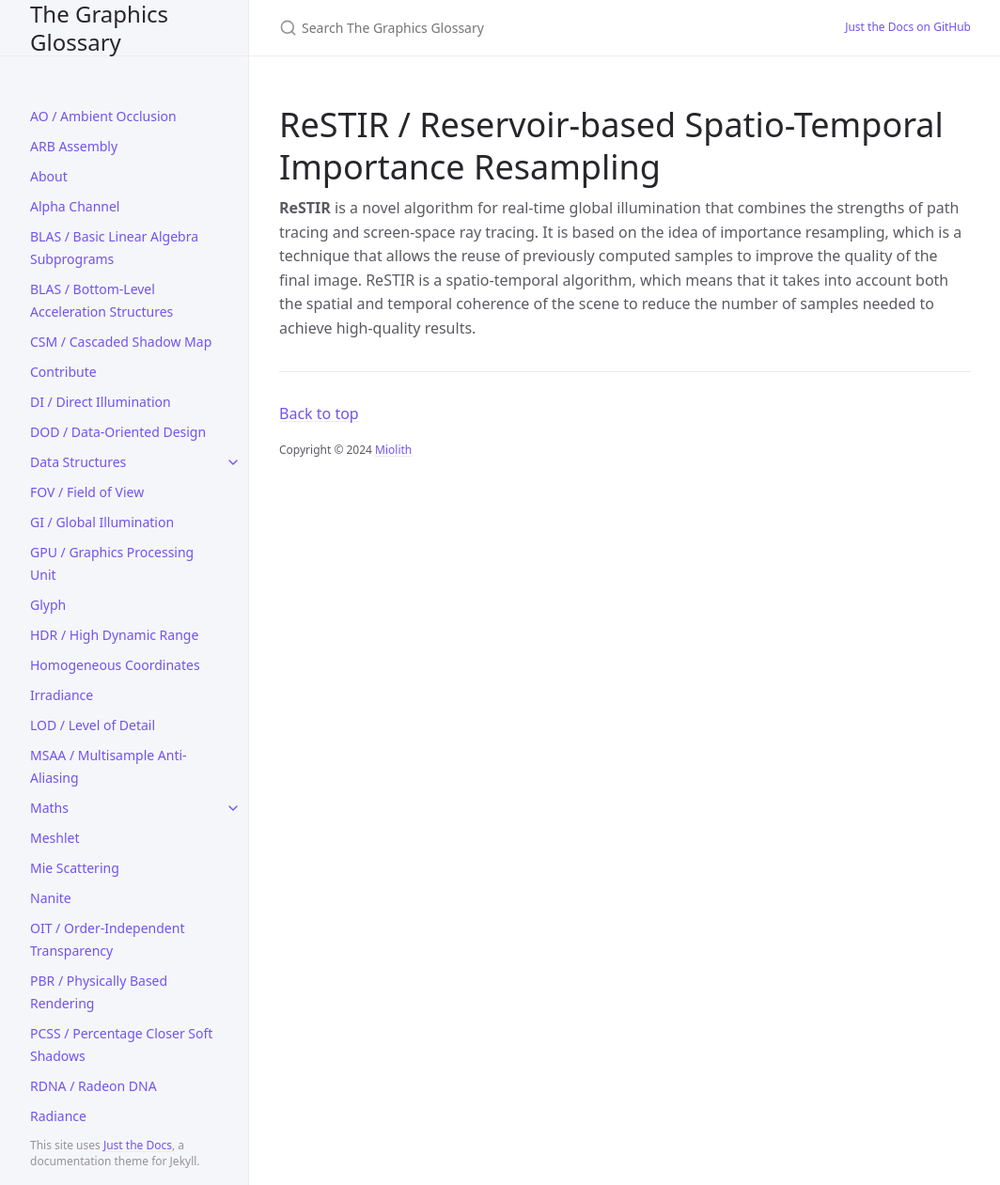
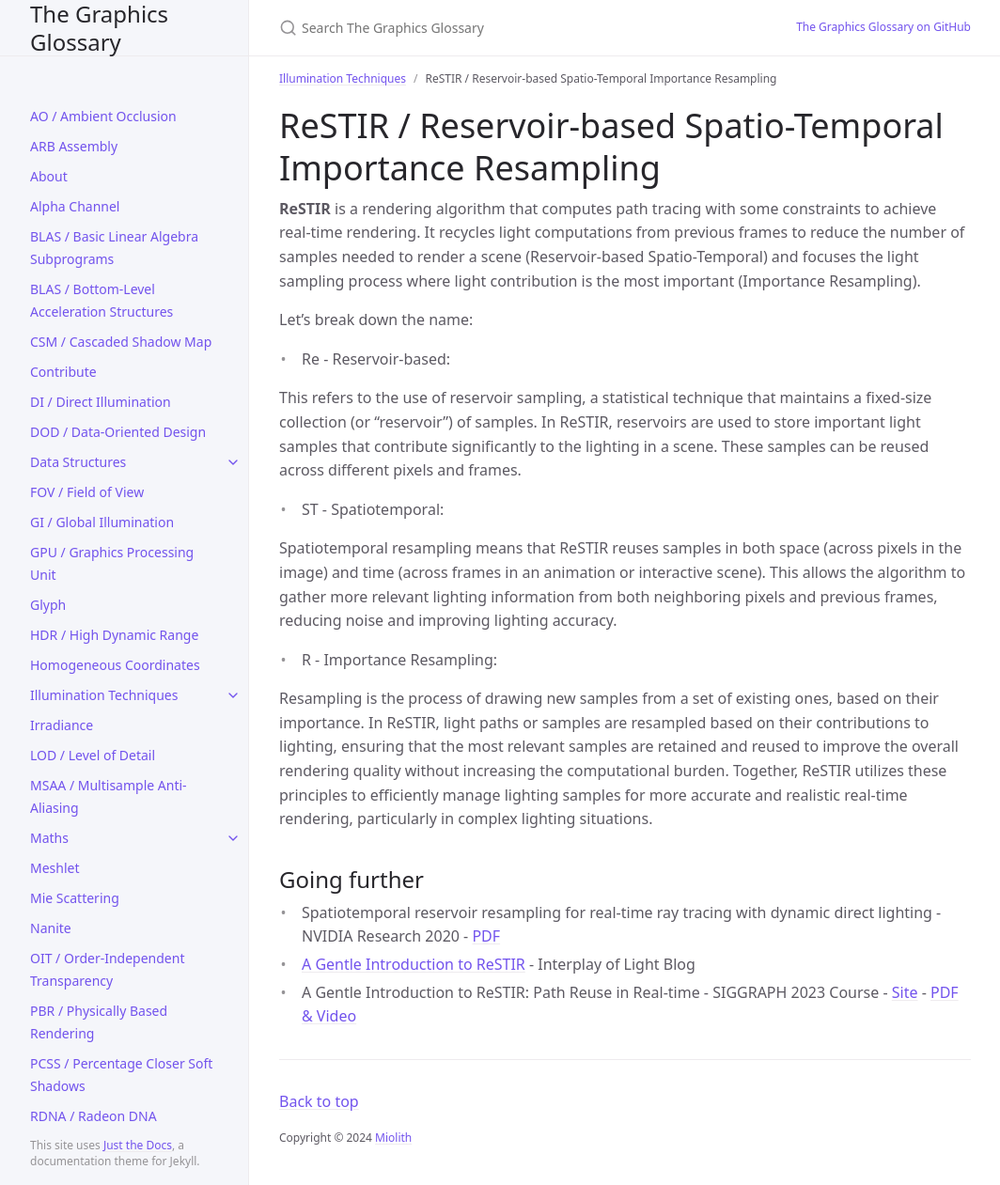
Before and after one commit to GraphicsGlossary/graphicsglossary.github.io, a Jekyll site: the page built from docs/illumination-techniques/restir.md, in a window 1280 px wide and 1261 px high. Shown: the whole window at 94% size, without its empty margins (107-1171 px from the left). Built offline with Jekyll 4.4.1, drawn with Linux system fonts in a browser that asks for light colours; cached includes are drawn as plain includes.

Commit message:
update restir

```diff
--- a/_config.yml
+++ b/_config.yml
@@ -113,8 +113,8 @@ heading_anchors: true
 
 # Aux links for the upper right navigation
 aux_links:
-  "Just the Docs on GitHub":
-    - "https://github.com/just-the-docs/just-the-docs"
+  "The Graphics Glossary on GitHub":
+    - "https://github.com/GraphicsGlossary/graphicsglossary.github.io"
 
 # Makes Aux links open in a new tab. Default is false
 aux_links_new_tab: false
@@ -128,9 +128,9 @@ nav_enabled: true
 nav_sort: case_sensitive # Capital letters sorted before lowercase
 
 # External navigation links
-nav_external_links:
-  - title: Just the Docs on GitHub
-    url: https://github.com/just-the-docs/just-the-docs
+#nav_external_links:
+#  - title: Just the Docs on GitHub
+#    url: https://github.com/just-the-docs/just-the-docs
 
 # Show navigation error report
 nav_error_report: true # default is false/nil.
@@ -157,7 +157,7 @@ gh_edit_link: false # show or hide edit this page link
 gh_edit_link_text: "Edit this page on GitHub"
 gh_edit_repository: "https://github.com/graphicglossary/graphicsglossary.github.io" # the repository that your docs is served from
 gh_edit_branch: "main" # the branch that your docs is served from
-# gh_edit_source: docs # the source that your files originate from
+gh_edit_source: docs # the source that your files originate from
 gh_edit_view_mode: "tree" # "tree" or "edit" if you want the user to jump into the editor immediately
 
 # Color scheme currently only supports "dark", "light"/nil (default), or a custom scheme that you define
@@ -188,7 +188,7 @@ callouts:
 
 plugins:
   - jekyll-seo-tag
-#  - jekyll-github-metadata
+  - jekyll-github-metadata
   - jekyll-include-cache
   - jekyll-sitemap
 
--- /dev/null
+++ b/docs/illumination-techniques/index.md
@@ -0,0 +1,5 @@
+---
+layout: default
+title: Illumination Techniques
+has_children: true
+---
--- a/docs/illumination-techniques/restir.md
+++ b/docs/illumination-techniques/restir.md
@@ -2,8 +2,30 @@
 layout: default
 title: ReSTIR / Reservoir-based Spatio-Temporal Importance Resampling
 permalink: /restir/
+parent: Illumination Techniques
 ---
 
 # ReSTIR / Reservoir-based Spatio-Temporal Importance Resampling
 
-**ReSTIR** is a novel algorithm for real-time global illumination that combines the strengths of path tracing and screen-space ray tracing. It is based on the idea of importance resampling, which is a technique that allows the reuse of previously computed samples to improve the quality of the final image. ReSTIR is a spatio-temporal algorithm, which means that it takes into account both the spatial and temporal coherence of the scene to reduce the number of samples needed to achieve high-quality results.
+**ReSTIR** is a rendering algorithm that computes path tracing with some constraints to achieve real-time rendering. It recycles light computations from previous frames to reduce the number of samples needed to render a scene (Reservoir-based Spatio-Temporal) and focuses the light sampling process where light contribution is the most important (Importance Resampling).
+
+Let's break down the name:
+
+- Re - Reservoir-based:
+
+This refers to the use of reservoir sampling, a statistical technique that maintains a fixed-size collection (or "reservoir") of samples. In ReSTIR, reservoirs are used to store important light samples that contribute significantly to the lighting in a scene. These samples can be reused across different pixels and frames.
+
+- ST - Spatiotemporal:
+
+Spatiotemporal resampling means that ReSTIR reuses samples in both space (across pixels in the image) and time (across frames in an animation or interactive scene). This allows the algorithm to gather more relevant lighting information from both neighboring pixels and previous frames, reducing noise and improving lighting accuracy.
+
+- R - Importance Resampling:
+
+Resampling is the process of drawing new samples from a set of existing ones, based on their importance. In ReSTIR, light paths or samples are resampled based on their contributions to lighting, ensuring that the most relevant samples are retained and reused to improve the overall rendering quality without increasing the computational burden.
+Together, ReSTIR utilizes these principles to efficiently manage lighting samples for more accurate and realistic real-time rendering, particularly in complex lighting situations.
+
+## Going further
+
+- Spatiotemporal reservoir resampling for real-time ray tracing with dynamic direct lighting - NVIDIA Research 2020 - [PDF](https://research.nvidia.com/sites/default/files/pubs/2020-07_Spatiotemporal-reservoir-resampling/ReSTIR.pdf)
+- [A Gentle Introduction to ReSTIR](https://interplayoflight.wordpress.com/2023/12/17/a-gentler-introduction-to-restir/) - Interplay of Light Blog
+- A Gentle Introduction to ReSTIR: Path Reuse in Real-time - SIGGRAPH 2023 Course - [Site](https://intro-to-restir.cwyman.org/) - [PDF & Video](https://dl.acm.org/doi/10.1145/3587423.3595511)
```
